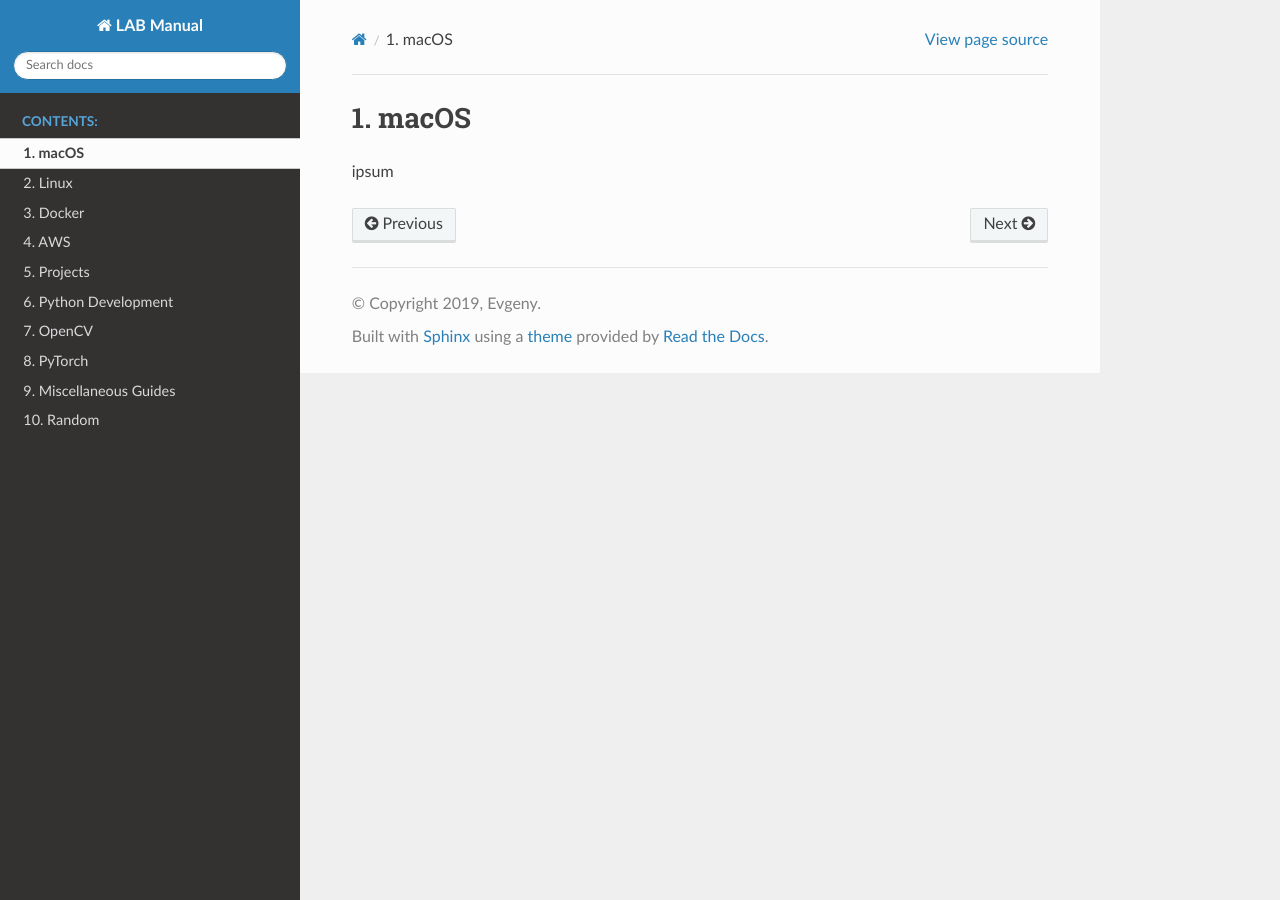
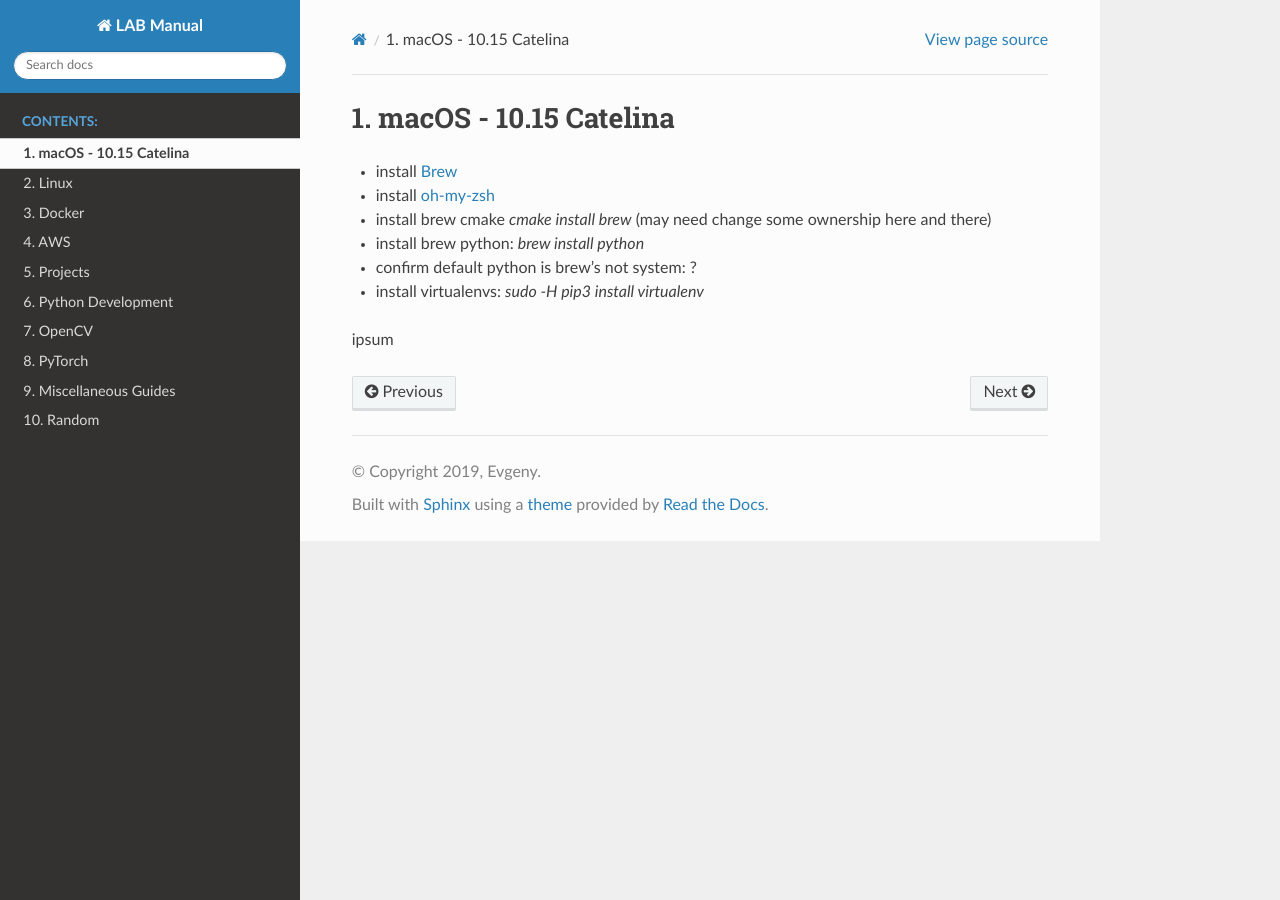
Before and after one commit to evgenyslab/labmanual, a Sphinx documentation site: the page built from docs/macOS.rst, in a window 1280 px wide. Built offline with Sphinx 7.4.7 and the Read the Docs theme 2.0.0, drawn with Linux system fonts in a browser that asks for light colours.

Commit message:
Update macOS.rst

```diff
--- a/docs/macOS.rst
+++ b/docs/macOS.rst
@@ -1,6 +1,13 @@
 .. Comment
 
-macOS
-=================
+macOS - 10.15 Catelina
+======================
+
+- install `Brew <https://brew.sh/>`_
+- install `oh-my-zsh <https://ohmyz.sh/>`_
+- install brew cmake `cmake install brew` (may need change some ownership here and there)
+- install brew python: `brew install python`
+- confirm default python is brew's not system: ?
+- install virtualenvs: `sudo -H pip3 install virtualenv`
 
 ipsum
```
